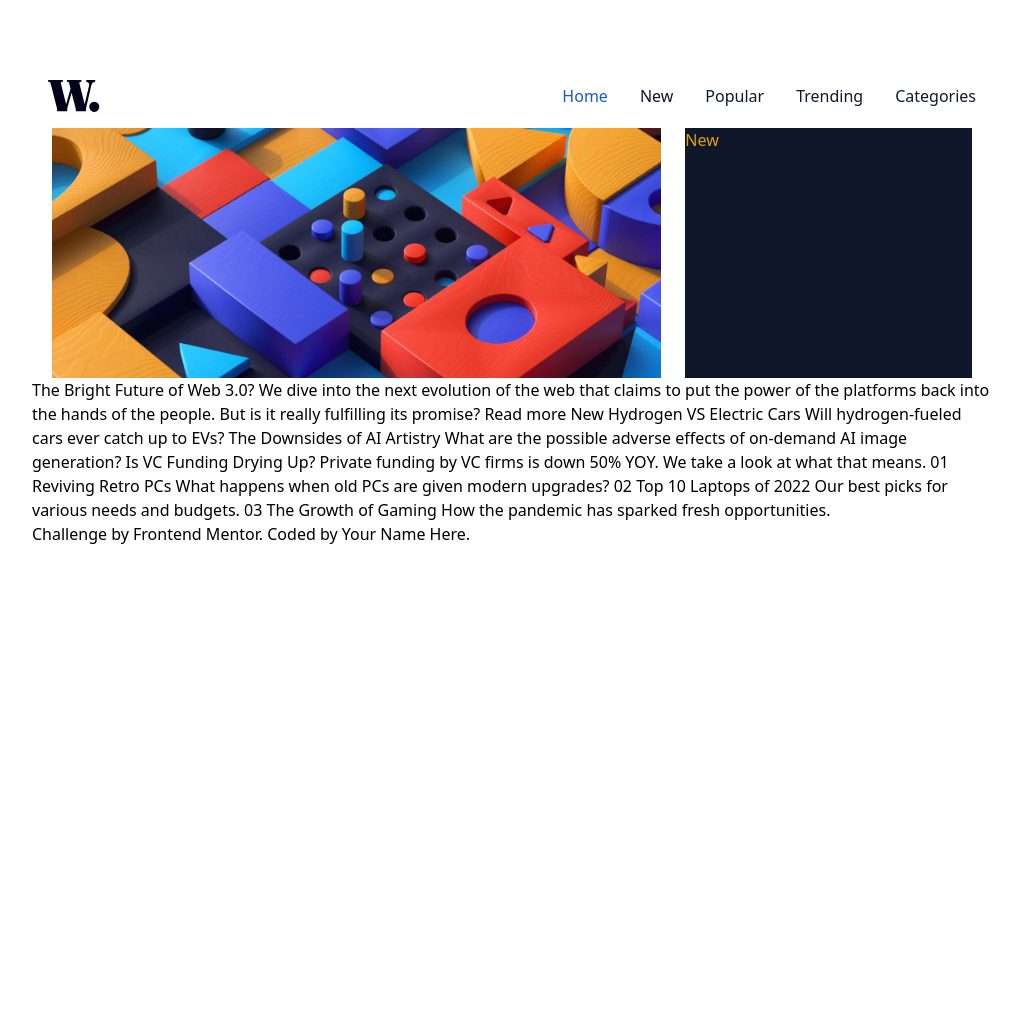
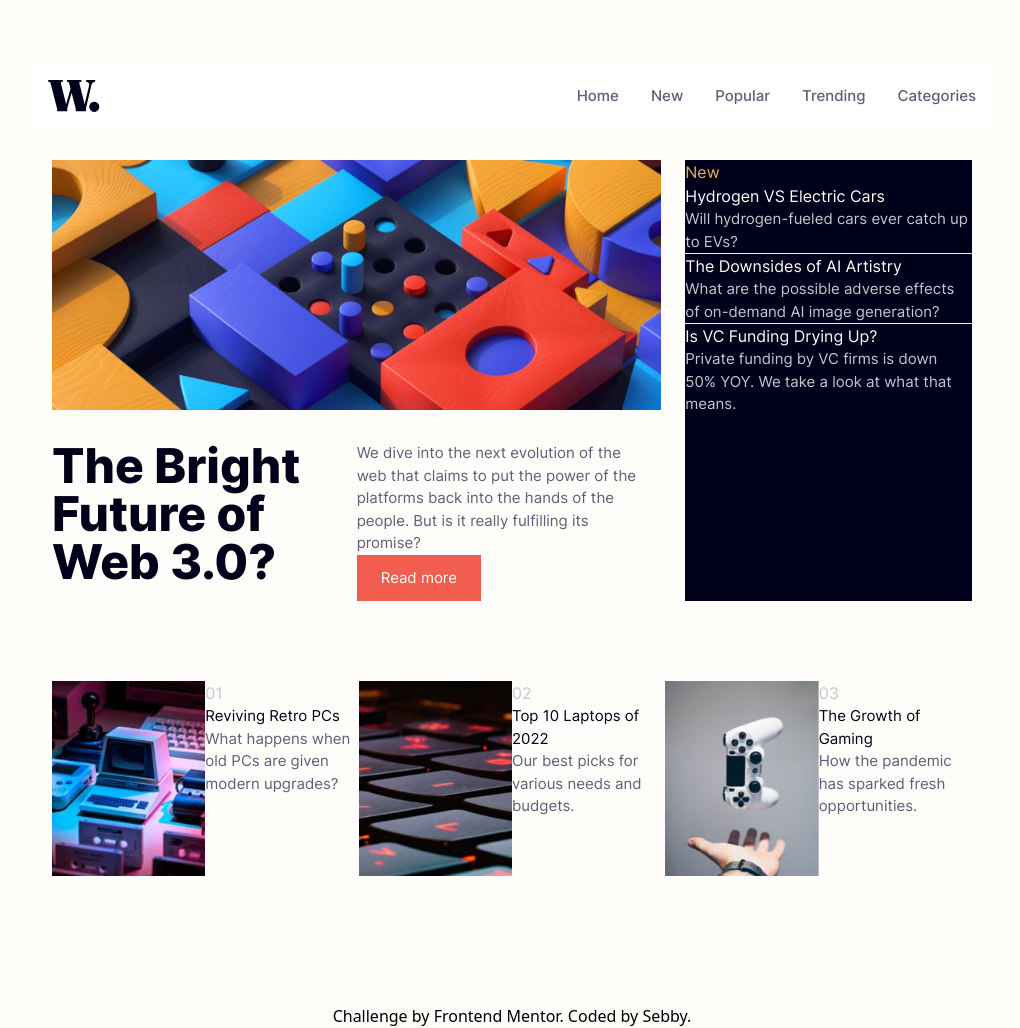
Before and after one commit to SebastianBrazil/news-homepage-main, a website: page index.html in a window 1280 px wide. Shown: the whole page, without its empty margins (128-1148 px from the left). Before the commit the page ends 800 px from the top, so only its background shows below. Drawn offline with nearby package versions, Linux system fonts and the light colour scheme.

Commit message:
end of day one

```diff
--- a/index.html
+++ b/index.html
@@ -14,7 +14,7 @@
 
   <div class="flex justify-center">
     <div class="w-9/12 mt-16">
-      <nav class="bg-white border-gray-200 dark:bg-gray-900">
+      <nav class="bg-white border-gray-200 dark:bg-gray-900 mb-8">
         <div class="flex flex-wrap items-center justify-between mx-auto p-4">
           <a href="https://flowbite.com/" class="flex items-center space-x-3 rtl:space-x-reverse">
             <img src="./assets/images/logo.svg" class="h-8" alt="W Dot Logo" />
@@ -33,24 +33,24 @@
               class="font-medium flex flex-col p-4 md:p-0 mt-4 border border-gray-100 rounded-lg bg-gray-50 md:flex-row md:space-x-8 rtl:space-x-reverse md:mt-0 md:border-0 md:bg-white dark:bg-gray-800 md:dark:bg-gray-900 dark:border-gray-700">
               <li>
                 <a href="#"
-                  class="block py-2 px-3 text-white bg-blue-700 rounded md:bg-transparent md:text-blue-700 md:p-0 dark:text-white md:dark:text-blue-500"
+                  class="block bodyText py-2 px-3 inter text-white bg-blue-700 rounded md:bg-transparent colorDGreyBlue md:p-0 dark:text-white md:dark:text-blue-500"
                   aria-current="page">Home</a>
               </li>
               <li>
                 <a href="#"
-                  class="block py-2 px-3 text-gray-900 rounded hover:bg-gray-100 md:hover:bg-transparent md:border-0 md:hover:text-blue-700 md:p-0 dark:text-white md:dark:hover:text-blue-500 dark:hover:bg-gray-700 dark:hover:text-white md:dark:hover:bg-transparent">New</a>
+                  class="block bodyText py-2 px-3 inter colorDGreyBlue rounded hover:bg-gray-100 md:hover:bg-transparent md:border-0 md:hover:text-blue-700 md:p-0 dark:text-white md:dark:hover:text-blue-500 dark:hover:bg-gray-700 dark:hover:text-white md:dark:hover:bg-transparent">New</a>
               </li>
               <li>
                 <a href="#"
-                  class="block py-2 px-3 text-gray-900 rounded hover:bg-gray-100 md:hover:bg-transparent md:border-0 md:hover:text-blue-700 md:p-0 dark:text-white md:dark:hover:text-blue-500 dark:hover:bg-gray-700 dark:hover:text-white md:dark:hover:bg-transparent">Popular</a>
+                  class="block bodyText py-2 px-3 inter colorDGreyBlue rounded hover:bg-gray-100 md:hover:bg-transparent md:border-0 md:hover:text-blue-700 md:p-0 dark:text-white md:dark:hover:text-blue-500 dark:hover:bg-gray-700 dark:hover:text-white md:dark:hover:bg-transparent">Popular</a>
               </li>
               <li>
                 <a href="#"
-                  class="block py-2 px-3 text-gray-900 rounded hover:bg-gray-100 md:hover:bg-transparent md:border-0 md:hover:text-blue-700 md:p-0 dark:text-white md:dark:hover:text-blue-500 dark:hover:bg-gray-700 dark:hover:text-white md:dark:hover:bg-transparent">Trending</a>
+                  class="block bodyText py-2 px-3 inter colorDGreyBlue rounded hover:bg-gray-100 md:hover:bg-transparent md:border-0 md:hover:text-blue-700 md:p-0 dark:text-white md:dark:hover:text-blue-500 dark:hover:bg-gray-700 dark:hover:text-white md:dark:hover:bg-transparent">Trending</a>
               </li>
               <li>
                 <a href="#"
-                  class="block py-2 px-3 text-gray-900 rounded hover:bg-gray-100 md:hover:bg-transparent md:border-0 md:hover:text-blue-700 md:p-0 dark:text-white md:dark:hover:text-blue-500 dark:hover:bg-gray-700 dark:hover:text-white md:dark:hover:bg-transparent">Categories</a>
+                  class="block bodyText py-2 px-3 inter colorDGreyBlue rounded hover:bg-gray-100 md:hover:bg-transparent md:border-0 md:hover:text-blue-700 md:p-0 dark:text-white md:dark:hover:text-blue-500 dark:hover:bg-gray-700 dark:hover:text-white md:dark:hover:bg-transparent">Categories</a>
               </li>
             </ul>
           </div>
@@ -60,14 +60,69 @@
       <div class="grid grid-cols-12 mx-5">
         <div class="col-span-8 mr-1">
           <img src="./assets/images/image-web-3-desktop.jpg" alt="">
-
+          <div class="grid grid-cols-12 mt-8">
+            <div class="col-span-6 mr-5">
+              <p class="colorDBlueText text-5xl interHeavy">The Bright Future of Web 3.0?</p>
+            </div>
+            <div class="col-span-6 mr-5">
+              <p class="bodyText colorDGreyBlue inter">We dive into the next evolution of the web that claims to put the
+                power of the platforms back into the hands of the people. But is it really fulfilling its promise?</p>
+              <button class="bodyText colorOffWhite bgColorRed py-3 px-6 inter">Read more</button>
+            </div>
+          </div>
         </div>
 
+        <div class="col-span-4 ml-5 colorDBlue ">
+          <p class="colorOrgange inter">New</p>
+          <p class="colorOffWhite inter">Hydrogen VS Electric Cars</p>
+          <p class="colorGreyBlue bodyText inter">Will hydrogen-fueled cars ever catch up to EVs?</p>
+          <hr>
+          <p class="colorOffWhite inter">The Downsides of AI Artistry</p>
+          <p class="colorGreyBlue bodyText inter">What are the possible adverse effects of on-demand AI image
+            generation?</p>
+          <hr>
+          <p class="colorOffWhite inter">Is VC Funding Drying Up?</p>
+          <p class="colorGreyBlue bodyText inter">Private funding by VC firms is down 50% YOY. We take a look at what
+            that means.</p>
+        </div>
+      </div>
 
-
-
-        <div class="col-span-4 ml-5 bg-slate-900">
-          <p class="text-yellow-400">New</p>
+      <div class="grid grid-cols-12 mx-5 mt-20">
+        <div class="col-span-4">
+          <div class="grid grid-cols-12">
+            <div class="col-span-6">
+              <img src="./assets/images/image-retro-pcs.jpg" alt="Retro PC">
+            </div>
+            <div class="col-span-6">
+              <p class="colorGreyBlue inter">01</p>
+              <p class="bodyText colorDBlueText inter">Reviving Retro PCs</p>
+              <p class="bodyText colorDGreyBlue inter">What happens when old PCs are given modern upgrades?</p>
+            </div>
+          </div>
+        </div>
+        <div class="col-span-4">
+          <div class="grid grid-cols-12">
+            <div class="col-span-6">
+              <img src="./assets/images/image-top-laptops.jpg" alt="Keys Of A Laptop">
+            </div>
+            <div class="col-span-6">
+              <p class="colorGreyBlue inter">02</p>
+              <p class="bodyText colorDBlueText inter">Top 10 Laptops of 2022</p>
+              <p class="bodyText colorDGreyBlue inter">Our best picks for various needs and budgets.</p>
+            </div>
+          </div>
+        </div>
+        <div class="col-span-4">
+          <div class="grid grid-cols-12">
+            <div class="col-span-6">
+              <img src="./assets/images/image-gaming-growth.jpg" alt="A Controller Floating Above A Hand">
+            </div>
+            <div class="col-span-6">
+              <p class="colorGreyBlue inter">03</p>
+              <p class="bodyText colorDBlueText inter">The Growth of Gaming</p>
+              <p class="bodyText colorDGreyBlue inter">How the pandemic has sparked fresh opportunities.</p>
+            </div>
+          </div>
         </div>
       </div>
 
@@ -75,43 +130,15 @@
 
 
 
-      The Bright Future of Web 3.0?
 
-      We dive into the next evolution of the web that claims to put the power of the platforms back into the hands of
-      the
-      people.
-      But is it really fulfilling its promise?
 
-      Read more
 
-      New
 
-      Hydrogen VS Electric Cars
-      Will hydrogen-fueled cars ever catch up to EVs?
 
-      The Downsides of AI Artistry
-      What are the possible adverse effects of on-demand AI image generation?
-
-      Is VC Funding Drying Up?
-      Private funding by VC firms is down 50% YOY. We take a look at what that means.
-
-      01
-      Reviving Retro PCs
-      What happens when old PCs are given modern upgrades?
-
-      02
-      Top 10 Laptops of 2022
-      Our best picks for various needs and budgets.
-
-      03
-      The Growth of Gaming
-      How the pandemic has sparked fresh opportunities.
-
-      <div class="attribution">
+      <div class="text-center mt-32">
         Challenge by <a href="https://www.frontendmentor.io?ref=challenge" target="_blank">Frontend Mentor</a>.
-        Coded by <a href="#">Your Name Here</a>.
+        Coded by <a href="#">Sebby</a>.
       </div>
-
     </div>
   </div>
 
--- a/src/input.css
+++ b/src/input.css
@@ -1,3 +1,57 @@
 @tailwind base;
 @tailwind components;
 @tailwind utilities;
+
+@font-face {
+    font-family: Inter;
+    src: url('../assets/fonts/Inter-VariableFont_slnt\,wght.ttf');
+}
+
+.inter{
+    font-family: Inter;
+}
+
+.interHeavy{
+    font-family: Inter;
+    font-weight: 800;
+}
+
+.bodyText{
+    font-size: 15px;
+}
+
+body{
+    background-color: hsl(36, 100%, 99%);
+}
+
+.colorOrgange{
+    color: hsl(35, 77%, 62%);
+}
+
+.colorRed{
+    color: hsl(5, 85%, 63%);
+}
+
+.bgColorRed{
+    background-color: hsl(5, 85%, 63%);
+}
+
+.colorOffWhite{
+    color: hsl(36, 100%, 99%);
+}
+
+.colorGreyBlue{
+    color: hsl(233, 8%, 79%);
+}
+
+.colorDGreyBlue{
+    color: hsl(236, 13%, 42%);
+}
+
+.colorDBlue{
+    background-color: hsl(240, 100%, 5%);
+}
+
+.colorDBlueText{
+    color: hsl(240, 100%, 5%);
+}
```
Also changed, not shown: dist/output.css.
